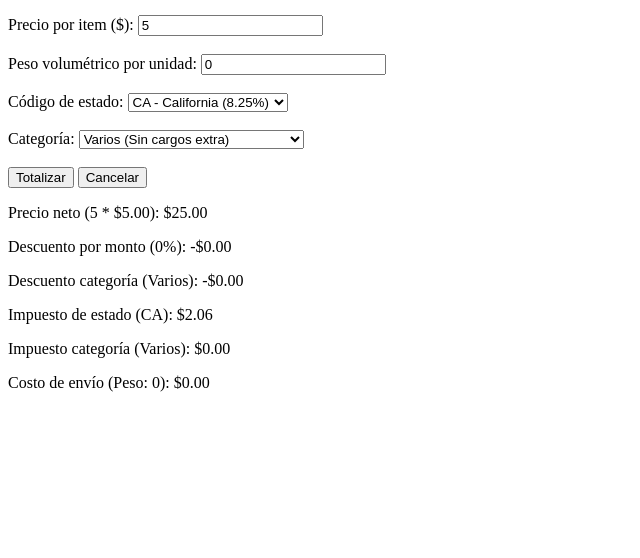
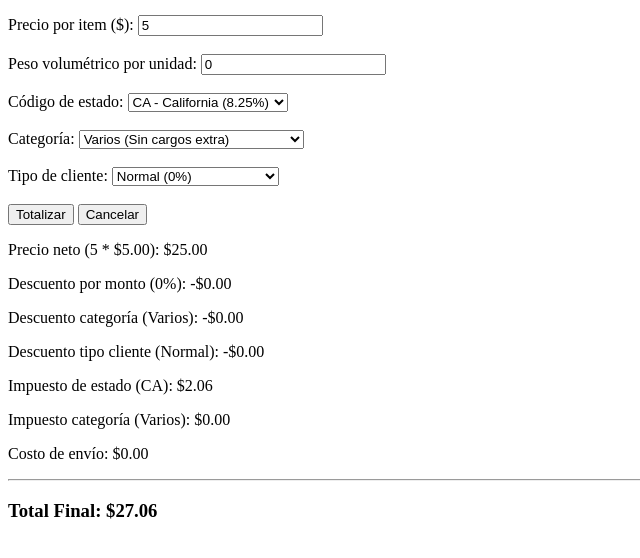
Before and after one commit to AmiraDelRocioChoqueCarrasco/ProjectTotalizador, a website built with Parcel: page index.html in a window 1280 px wide. Both pictures are taken after typing "5", "5" into the empty fields and a click on the button "Totalizar". Shown: the part 104-662 px from the top of the page, without its empty margins (0-640 px from the left). Built offline with nearby package versions, Linux system fonts and the light colour scheme.

Commit message:
feat: integrar tipo de cliente y total final en la vista principal

```diff
--- a/index.html
+++ b/index.html
@@ -36,6 +36,14 @@
       <option value="Vestimenta">Vestimenta (2% imp.)</option>
     </select><br><br>
 
+    <label for="cliente">Tipo de cliente:</label>
+    <select id="cliente">
+      <option value="Normal" selected>Normal (0%)</option>
+      <option value="Recurrente">Recurrente (0.5% desc.)</option>
+      <option value="Frecuente">Frecuente (1% desc.)</option>
+      <option value="Especial">Especial (1.5% desc.)</option>
+    </select><br><br>
+
     <button type="submit" id="btn-totalizar">Totalizar</button>
     <button type="button" id="btn-cancelar">Cancelar</button>
   </form>
--- a/src/presenter.js
+++ b/src/presenter.js
@@ -6,6 +6,7 @@ const precioInput = document.querySelector("#precio");
 const pesoInput = document.querySelector("#peso");
 const estadoSelect = document.querySelector("#estado");
 const categoriaSelect = document.querySelector("#categoria");
+const clienteSelect = document.querySelector("#cliente");
 const btnCancelar = document.querySelector("#btn-cancelar");
 const resultadoDiv = document.querySelector("#resultado-div");
 
@@ -17,24 +18,38 @@ form.addEventListener("submit", (event) => {
     const peso = Totalizador.validarPeso(pesoInput.value);
     const estado = Totalizador.obtenerEstado(estadoSelect.value);
     const categoria = Totalizador.obtenerCategoria(categoriaSelect.value);
+    const cliente = Totalizador.obtenerTipoCliente(clienteSelect.value);
 
     const neto = Totalizador.calcularPrecioNeto(cantidad, precio);
     const pctDescuentoMonto = Totalizador.obtenerPorcentajeDescuentoMonto(neto);
     const descMonto = Totalizador.calcularDescuentoMonto(neto);
     const descCat = Totalizador.calcularDescuentoCategoria(neto, categoria);
+    const descCliente = Totalizador.calcularDescuentoCliente(neto, cliente);
 
     const impEstado = Totalizador.calcularImpuestoEstado(neto, estado);
     const impCat = Totalizador.calcularImpuestoCategoria(neto, categoria);
+    const costoEnvio = Totalizador.calcularCostoEnvio(peso, cantidad);
 
-    const costoEnvio = Totalizador.calcularCostoEnvio(peso, cantidad);
+    const totalFinal = Totalizador.calcularTotalFinal({
+      neto,
+      descMonto,
+      descCat,
+      descCliente,
+      impEstado,
+      impCat,
+      costoEnvio
+    });
 
     resultadoDiv.innerHTML = `
       <p>Precio neto (${cantidad} * $${precio.toFixed(2)}): $${neto.toFixed(2)}</p>
       <p>Descuento por monto (${(pctDescuentoMonto * 100)}%): -$${descMonto.toFixed(2)}</p>
       <p>Descuento categoría (${categoria}): -$${descCat.toFixed(2)}</p>
+      <p>Descuento tipo cliente (${cliente}): -$${descCliente.toFixed(2)}</p>
       <p>Impuesto de estado (${estado}): $${impEstado.toFixed(2)}</p>
       <p>Impuesto categoría (${categoria}): $${impCat.toFixed(2)}</p>
-      <p>Costo de envío (Peso: ${peso}): $${costoEnvio.toFixed(2)}</p>
+      <p>Costo de envío: $${costoEnvio.toFixed(2)}</p>
+      <hr>
+      <h3>Total Final: $${totalFinal.toFixed(2)}</h3>
     `;
   } catch (error) {
     resultadoDiv.innerHTML = `<p style="color:red;">Error: ${error.message}</p>`;
```
Also changed, not shown: script/commit-history.json (+21 -2 lines), script/tdd_log.json (+7 -1 lines).
